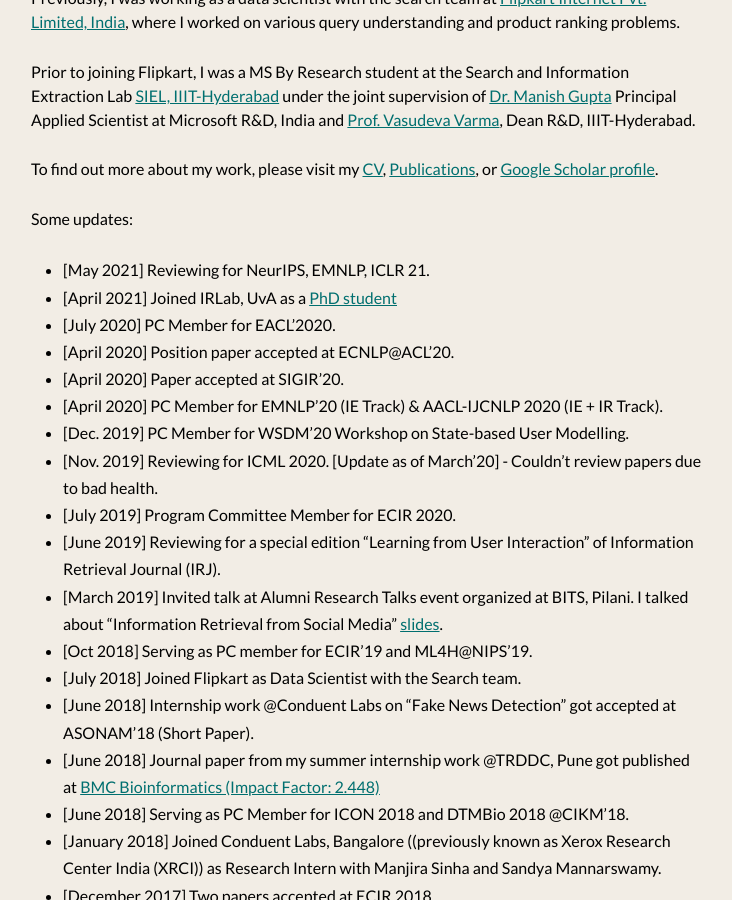
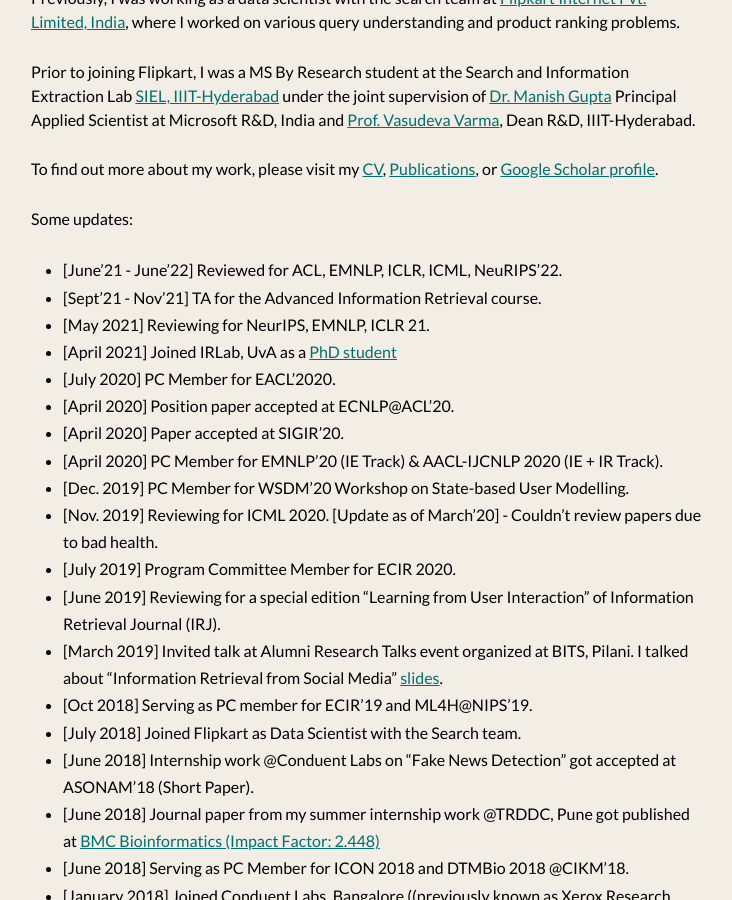
Before and after one commit to shashankg7/shashankg7.github.io, a Jekyll site: the page built from index.md, in a window 1280 px wide and 900 px high, scrolled down 380 px. Shown: the whole window, without its empty margins (273-1005 px from the left). Built offline with Jekyll 4.4.1, drawn with Linux system fonts in a browser that asks for light colours; nearby versions of some CDN libraries.

Commit message:
Update index.md

```diff
--- a/index.md
+++ b/index.md
@@ -17,6 +17,8 @@
 
 Some updates:
 
+* [June'21 - June'22] Reviewed for ACL, EMNLP, ICLR, ICML, NeuRIPS'22.
+* [Sept'21 - Nov'21] TA for the Advanced Information Retrieval course.
 * [May 2021] Reviewing for NeurIPS, EMNLP, ICLR 21.
 * [April 2021] Joined IRLab, UvA as a [PhD student](https://irlab.science.uva.nl/2021/04/15/shashank-gupta-joins-irlab/)
 * [July 2020] PC Member for EACL'2020.
```
